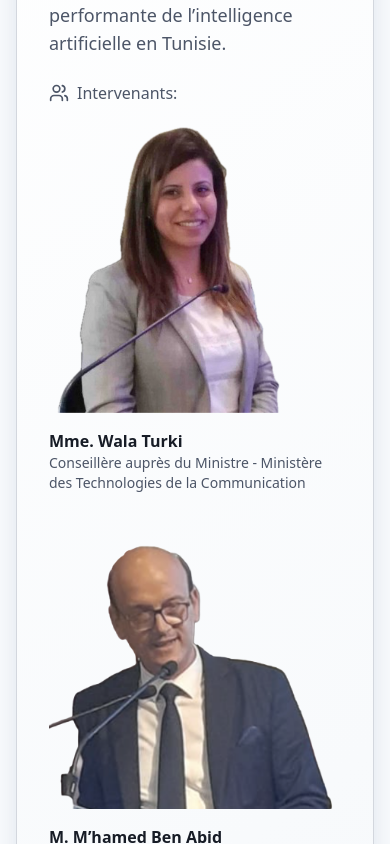
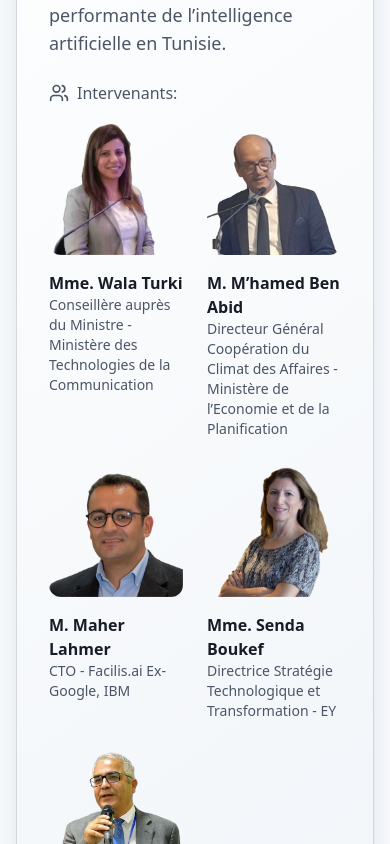
Before and after one commit to BTR5160/esenet, a React (Vite) app: page / in a window 390 px wide. Shown: the part 5660-6504 px from the top of the page. Built offline with nearby package versions, Linux system fonts and the light colour scheme.

Commit message:
Ensure speakers grid is two columns on mobile

```diff
--- a/src/components/sections/Panels.tsx
+++ b/src/components/sections/Panels.tsx
@@ -42,10 +42,10 @@ export const Panels = () => {
                 </div>
 
                 <div
-                  className={`grid grid-cols-1 sm:grid-cols-2 gap-6 ${
+                  className={`grid grid-cols-2 gap-6 ${
                     hasFiveSpeakers
-                      ? 'lg:grid-cols-5 lg:justify-center'
-                      : 'lg:grid-cols-6'
+                      ? 'sm:grid-cols-3 lg:grid-cols-5 lg:justify-center'
+                      : 'sm:grid-cols-3 lg:grid-cols-6'
                   }`}
                 >
                   {panel.speakers.map(speakerId => {
```
